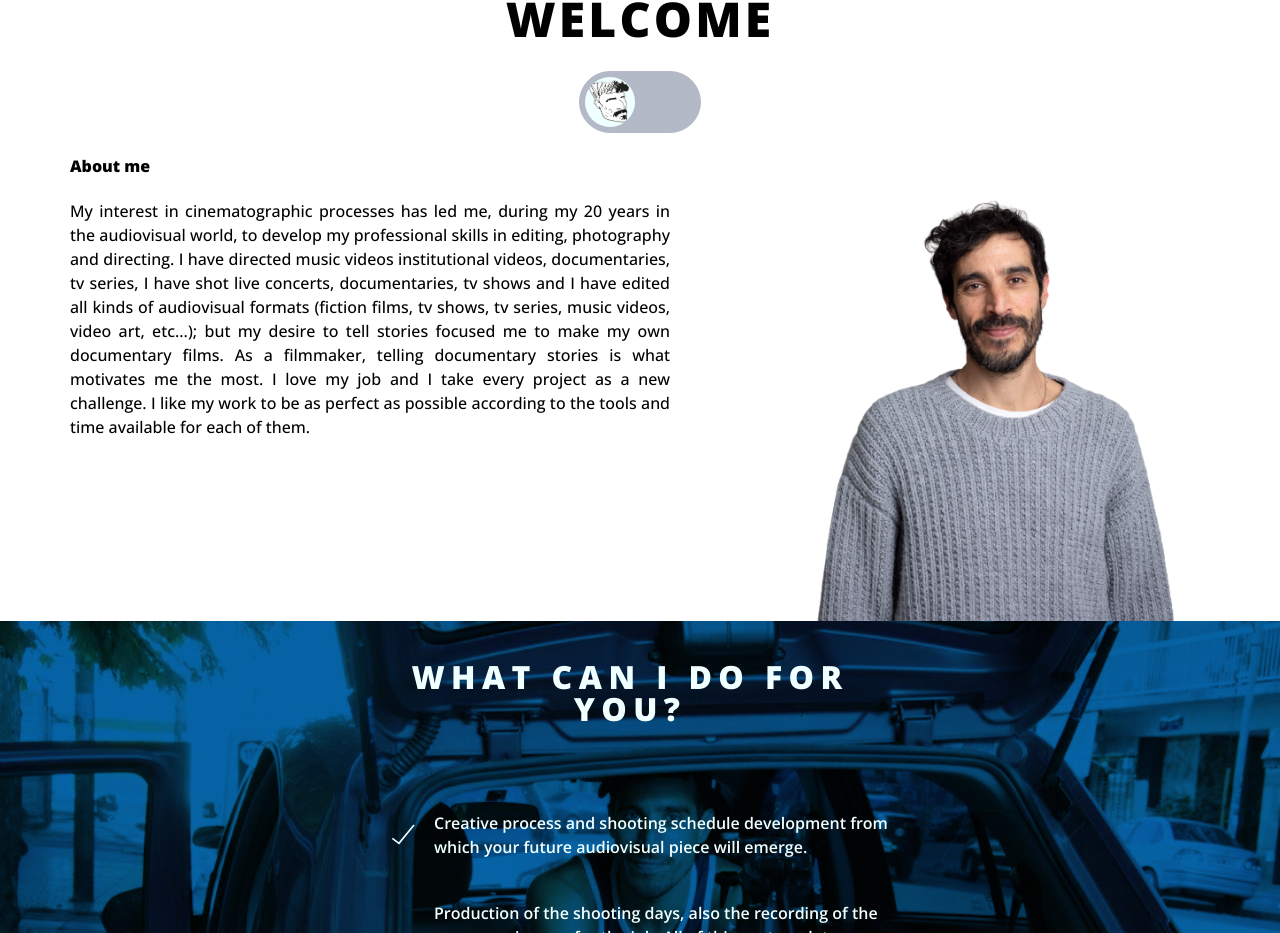
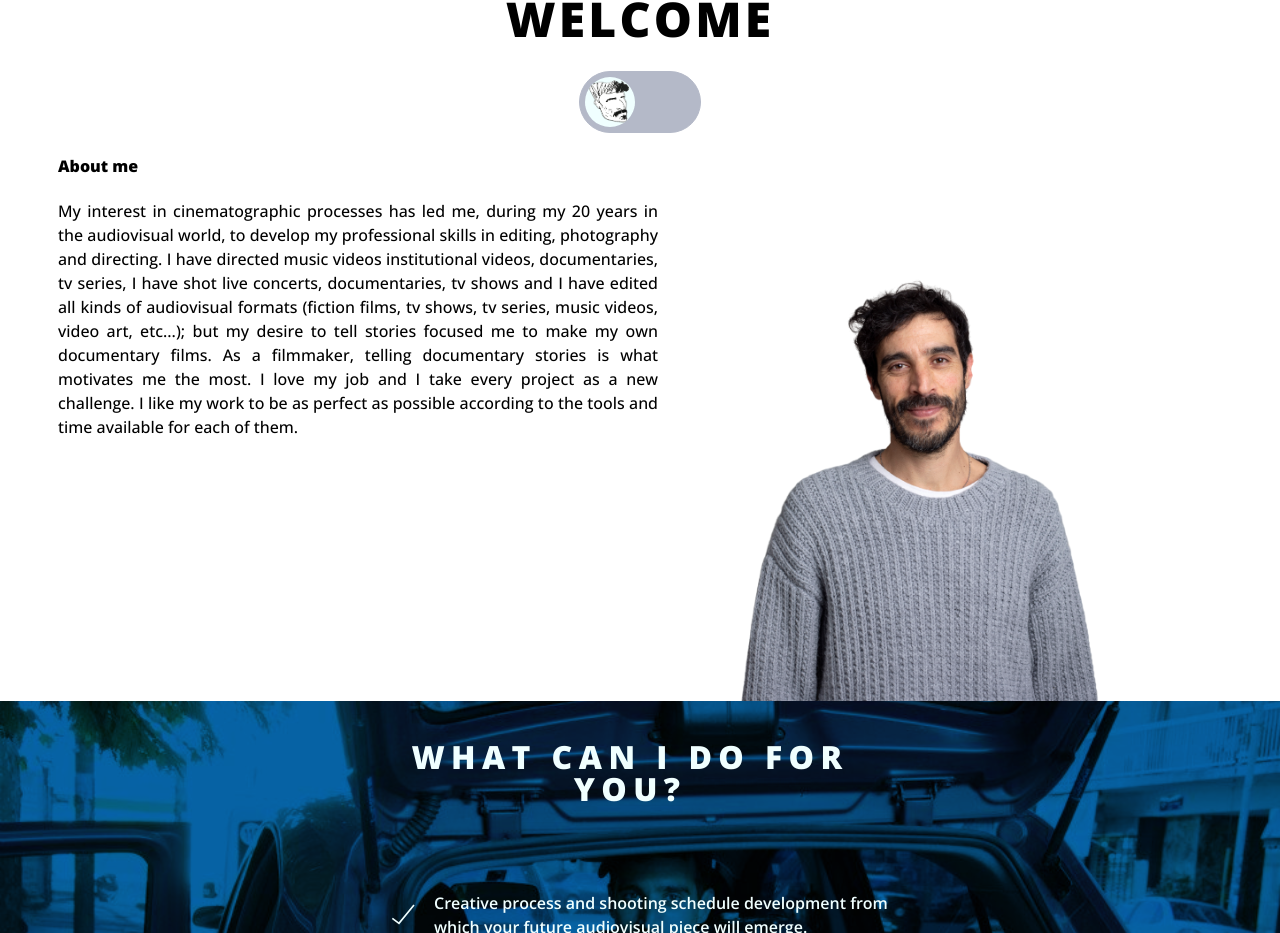
Before and after one commit to AndresDrimer/pablocoronel-react, a React (Vite) app: page / in a window 1280 px wide. Shown: the part 911-1844 px from the top of the page. Built offline with nearby package versions, Linux system fonts and the light colour scheme.

Commit message:
homemade margin solution for photo flying

```diff
--- a/src/App.css
+++ b/src/App.css
@@ -219,6 +219,7 @@ nav {
 /*ABOUT*/
 #about {
   scroll-margin-top: 140px;
+
 }
 @media(width<500px){
   #about {
@@ -237,6 +238,8 @@ nav {
     max-width: 70%;
   }
 }
+
+
 
 .--about-welcome-text-container {
   margin-top: 5rem;
@@ -292,12 +295,9 @@ nav {
 .--about-container-for-two-elements {
   display: flex;
   height: 100%;
-  width: 100%;
+  width: 90%;
   flex-direction: row;
-  margin:0;
-  padding:0;
-
-
+  padding-left:20px
 }
 
 @media (width<400px) {
@@ -322,13 +322,14 @@ nav {
   max-width: 600px;
   margin: 0 auto;
   text-align: justify;
-  padding: 0px;
-
-
-
 }
-.--about-conditional-text-content{
-  margin: 0;
+@media(width>1100px){
+  .--about-conditional-text-containers{
+    margin-bottom: -3rem;
+  }
+  .--about-photo {
+    margin-top:5rem;
+  }
 }
 .--about-cont-img {
   margin: auto;
```
